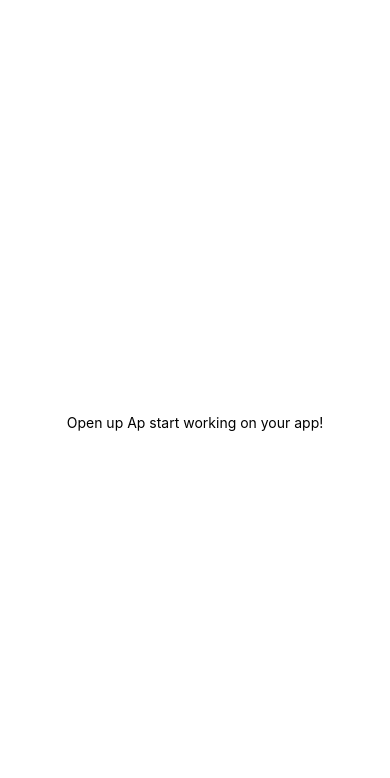
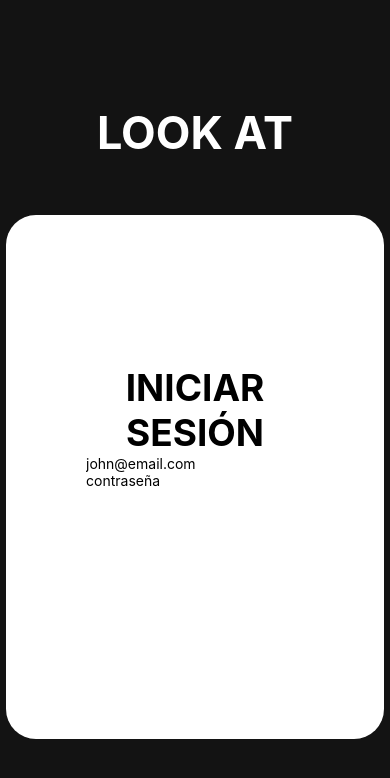
Before and after one commit to Valu1212/LookAtSRL, a React Native app: screen / in a window 390 px wide. Shown: the top 778 px of the page. Built offline with nearby package versions, Linux system fonts and the light colour scheme.

Commit message:
estructura inicio sesion

```diff
--- a/App.js
+++ b/App.js
@@ -1,20 +1,15 @@
-import { StatusBar } from 'expo-status-bar';
-import { StyleSheet, Text, View } from 'react-native';
+import { Text, StyleSheet } from "react-native"
+import InicioSesion from "./screens/InicioSesion"
 
-export default function App() {
-  return (
-    <View style={styles.container}>
-      <Text>Open up Ap start working on your app!</Text>
-      <StatusBar style="auto" />
-    </View>
-  );
+
+
+
+
+
+export default function Home({ navigation }) {
+    return (
+        <>
+            <InicioSesion/>
+        </>
+    )
 }
-
-const styles = StyleSheet.create({
-  container: {
-    flex: 1,
-    backgroundColor: '#fff',
-    alignItems: 'center',
-    justifyContent: 'center',
-  },
-});
--- /dev/null
+++ b/screens/InicioSesion.js
@@ -0,0 +1,78 @@
+// import { StyleSheet, Text, View } from 'react-native';
+// export default function InicioSesion() {
+//     return (
+//         <>
+//             <Text>
+//                 Screen dentro de Screen Uno, para ver como se navega entre screens
+//             </Text>
+//         </>
+//     );
+// }
+
+
+
+
+import { StatusBar } from 'expo-status-bar';
+import React from 'react';
+import { StyleSheet, Text, View, TextInput } from 'react-native';
+
+export default function InicioSesion() {
+    return (
+        <View style={styles.container}>
+            <Text style={styles.lookAt}>
+              LOOK AT
+            </Text>
+            <View style={styles.cont}>
+                <Text style={styles.titulo}>
+                  INICIAR SESIÓN
+                </Text>
+
+
+
+                <TextInput
+                placeholder='john@email.com'
+                />
+                <TextInput
+                placeholder='contraseña'
+                />
+
+            </View>
+          <StatusBar style="auto"/>
+        </View>
+    );
+}
+
+
+
+const styles = StyleSheet.create({
+  container: {
+      flex: 1, // Cambiado a 1 para ocupar toda la pantalla
+      backgroundColor: '#131313',
+      alignItems: 'center',
+      justifyContent: 'center',
+      padding: 20, // Añadido padding para un mejor espaciado
+      color: '#fff',
+  },
+  lookAt:{
+    color: '#FFF',
+    marginBottom: 55,
+    fontSize: 45,
+    fontWeight: 'bold',
+  },
+  cont:{
+    backgroundColor: '#fff',
+    paddingTop: 150,
+    paddingBottom: 250,
+    paddingLeft: 80,
+    paddingRight: 80,
+    borderRadius: 30
+
+  },
+  titulo: {
+      fontSize: 37, // Tamaño de fuente más grande
+      color: '#000', // Color de texto
+      textAlign: 'center', // Centrar texto
+      fontWeight: 'bold',
+  },
+
+});
```
